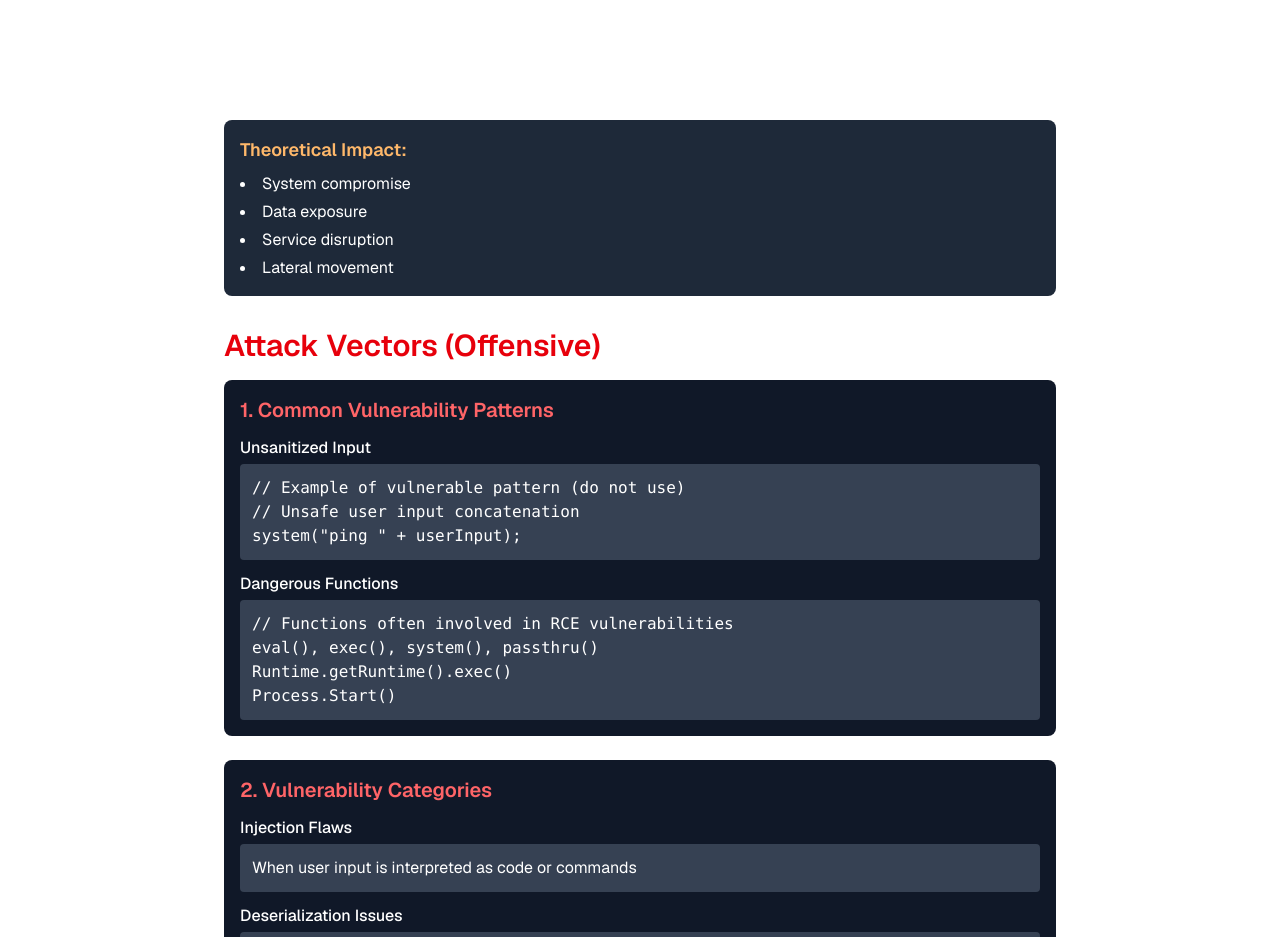
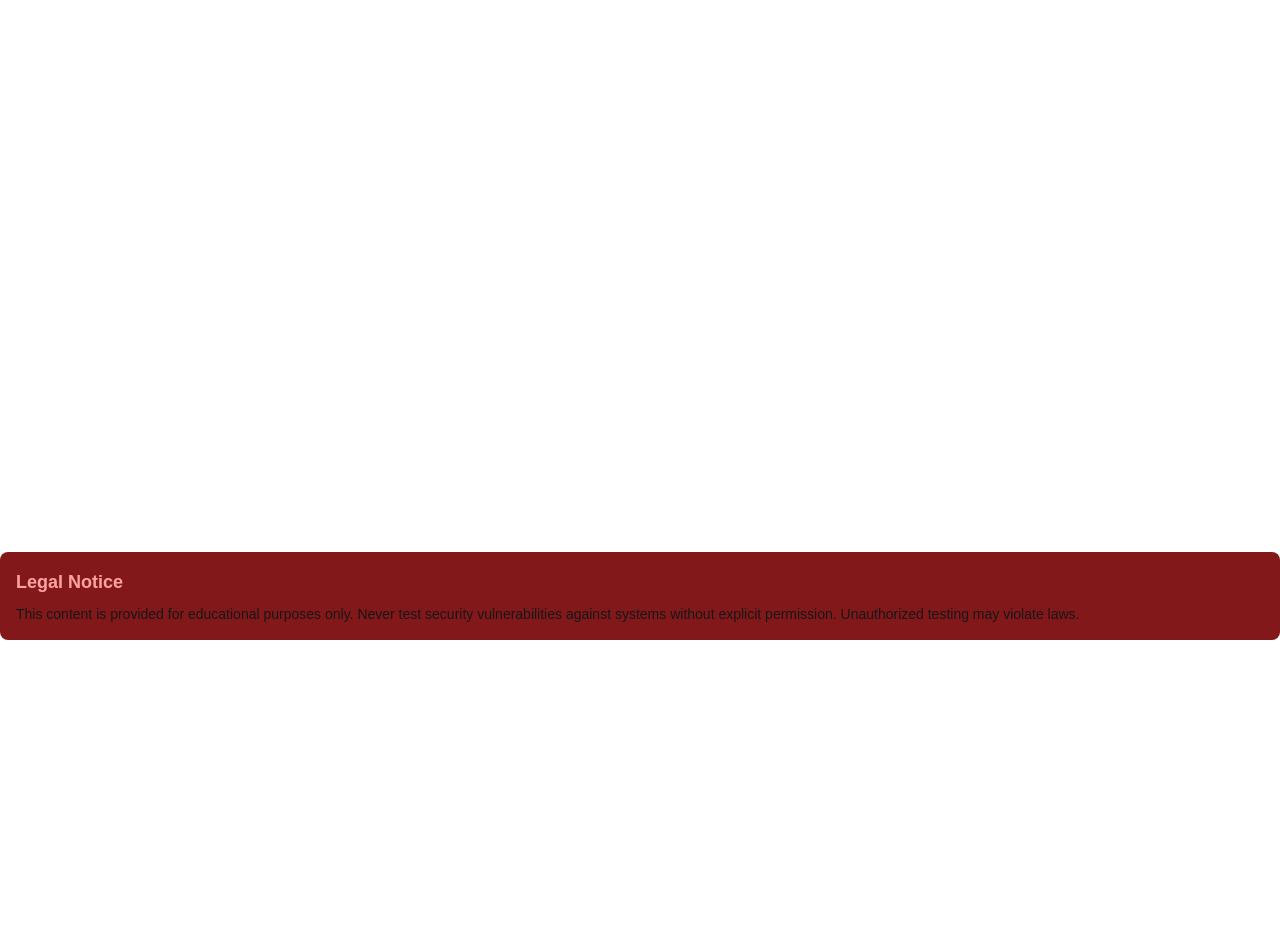
Before and after one commit to AnonAmosAdmn/HackingResourcesGuide, a Next.js app: page /rce in a window 1280 px wide. Shown: the part 160-1097 px from the top of the page. After the commit the page ends 800 px from the top, so only its background shows below. Built offline with nearby package versions, Linux system fonts and the light colour scheme.

Commit message:
Update page.tsx

```diff
--- a/app/rce/page.tsx
+++ b/app/rce/page.tsx
@@ -1,184 +1,17 @@
-// File: /app/rce-safe/page.tsx
-export default function RCESafePage() {
+/* eslint-disable react/no-unescaped-entities */
+// File: /app/rce/page.tsx
+
+export default function RCEPage() {
   return (
-    <main className="p-8 max-w-4xl mx-auto font-sans text-white">
-      <h1 className="text-4xl font-extrabold mb-8 text-purple-600">
-        Remote Code Execution (RCE) Security Guide
-      </h1>
+    <div className="p-8 max-w-4xl mx-auto font-sans text-white">
+      <h1 className="text-4xl font-extrabold mb-8 text-purple-600">Remote Code Execution (RCE)</h1>
 
       <section className="mb-8">
-        <h2 className="text-2xl font-bold mb-3">Understanding RCE</h2>
+        <h2 className="text-2xl font-bold mb-3">What is RCE?</h2>
         <p className="leading-relaxed">
-          Remote Code Execution vulnerabilities allow attackers to execute arbitrary commands on a target system.
-          This guide focuses on understanding and preventing these vulnerabilities without providing executable examples.
+          Remote Code Execution is a critical vulnerability that allows attackers to execute arbitrary code on a target system or application.
         </p>
-        <div className="mt-4 p-4 bg-gray-800 rounded-lg">
-          <h3 className="text-lg font-semibold mb-2 text-orange-300">Theoretical Impact:</h3>
-          <ul className="list-disc list-inside space-y-1">
-            <li>System compromise</li>
-            <li>Data exposure</li>
-            <li>Service disruption</li>
-            <li>Lateral movement</li>
-          </ul>
-        </div>
       </section>
-
-      <section className="mb-10">
-        <h2 className="text-3xl font-semibold mb-4 text-red-600">Attack Vectors (Offensive)</h2>
-
-        <article className="mb-6 bg-gray-900 p-4 rounded-lg">
-          <h3 className="text-xl font-semibold mb-2 text-red-400">1. Common Vulnerability Patterns</h3>
-
-          <h4 className="font-medium mb-1 mt-3">Unsanitized Input</h4>
-          <pre className="bg-gray-700 p-3 rounded overflow-auto">
-{`// Example of vulnerable pattern (do not use)
-// Unsafe user input concatenation
-system("ping " + userInput);`}
-          </pre>
-
-          <h4 className="font-medium mb-1 mt-3">Dangerous Functions</h4>
-          <pre className="bg-gray-700 p-3 rounded overflow-auto">
-{`// Functions often involved in RCE vulnerabilities
-eval(), exec(), system(), passthru()
-Runtime.getRuntime().exec()
-Process.Start()`}
-          </pre>
-        </article>
-
-        <article className="mb-6 bg-gray-900 p-4 rounded-lg">
-          <h3 className="text-xl font-semibold mb-2 text-red-400">2. Vulnerability Categories</h3>
-
-          <h4 className="font-medium mb-1 mt-3">Injection Flaws</h4>
-          <div className="bg-gray-700 p-3 rounded">
-            <p>When user input is interpreted as code or commands</p>
-          </div>
-
-          <h4 className="font-medium mb-1 mt-3">Deserialization Issues</h4>
-          <div className="bg-gray-700 p-3 rounded">
-            <p>When untrusted data is deserialized without proper validation</p>
-          </div>
-        </article>
-
-        <article className="mb-6 bg-gray-900 p-4 rounded-lg">
-          <h3 className="text-xl font-semibold mb-2 text-red-400">3. Security Research Resources</h3>
-
-          <h4 className="font-medium mb-1 mt-3">Academic Papers</h4>
-          <ul className="list-disc list-inside ml-4 space-y-1">
-            <li>MITRE CWE-78: OS Command Injection</li>
-            <li>OWASP Top 10 A03: Injection</li>
-          </ul>
-
-          <h4 className="font-medium mb-1 mt-3">Testing Methodologies</h4>
-          <ul className="list-disc list-inside ml-4 space-y-1">
-            <li>Static code analysis</li>
-            <li>Input validation testing</li>
-            <li>Sandboxed environments</li>
-          </ul>
-        </article>
-      </section>
-
-      <section className="mb-10">
-        <h2 className="text-3xl font-semibold mb-4 text-blue-600">Defensive Strategies</h2>
-
-        <article className="mb-6 bg-gray-900 p-4 rounded-lg">
-          <h3 className="text-xl font-semibold mb-2 text-blue-400">1. Secure Coding Practices</h3>
-
-          <h4 className="font-medium mb-1 mt-3">Input Validation</h4>
-          <pre className="bg-gray-700 p-3 rounded overflow-auto">
-{`// Safe input handling example
-if (isValidInput(userInput)) {
-  safeProcess(userInput);
-}`}
-          </pre>
-
-          <h4 className="font-medium mb-1 mt-3">Parameterized Commands</h4>
-          <pre className="bg-gray-700 p-3 rounded overflow-auto">
-{`// Safe command execution pattern
-ProcessBuilder pb = new ProcessBuilder("ping", "-c", "4", validatedInput);
-Process p = pb.start();`}
-          </pre>
-        </article>
-
-        <article className="mb-6 bg-gray-900 p-4 rounded-lg">
-          <h3 className="text-xl font-semibold mb-2 text-blue-400">2. System Hardening</h3>
-
-          <h4 className="font-medium mb-1 mt-3">Least Privilege</h4>
-          <div className="bg-gray-700 p-3 rounded">
-            <p>Run services with minimal required permissions</p>
-          </div>
-
-          <h4 className="font-medium mb-1 mt-3">Function Restrictions</h4>
-          <pre className="bg-gray-700 p-3 rounded overflow-auto">
-{`# PHP disable_functions example
-disable_functions = exec,passthru,shell_exec,system`}
-          </pre>
-        </article>
-
-        <article className="mb-6 bg-gray-900 p-4 rounded-lg">
-          <h3 className="text-xl font-semibold mb-2 text-blue-400">3. Monitoring & Detection</h3>
-
-          <h4 className="font-medium mb-1 mt-3">Anomaly Detection</h4>
-          <ul className="list-disc list-inside ml-4 space-y-1">
-            <li>Unexpected process execution</li>
-            <li>Unusual command patterns</li>
-          </ul>
-
-          <h4 className="font-medium mb-1 mt-3">Log Analysis</h4>
-          <ul className="list-disc list-inside ml-4 space-y-1">
-            <li>Command execution auditing</li>
-            <li>Failed execution attempts</li>
-          </ul>
-        </article>
-      </section>
-
-      <section className="mb-12">
-        <h2 className="text-3xl font-semibold mb-4">Educational Resources</h2>
-        <div className="space-y-6">
-          <div className="bg-gray-800 p-4 rounded-lg">
-            <h3 className="text-xl font-semibold mb-3 text-yellow-400">Learning Materials</h3>
-            <ul className="space-y-3">
-              <li>
-                <a href="https://owasp.org/www-community/attacks/Command_Injection" target="_blank" rel="noopener noreferrer" className="text-blue-400 hover:underline">
-                  OWASP Command Injection Documentation
-                </a>
-              </li>
-              <li>
-                <a href="https://cwe.mitre.org/data/definitions/94.html" target="_blank" rel="noopener noreferrer" className="text-blue-400 hover:underline">
-                  MITRE CWE-94: Code Injection
-                </a>
-              </li>
-            </ul>
-          </div>
-          <div className="bg-gray-800 p-4 rounded-lg">
-            <h3 className="text-xl font-semibold mb-3 text-yellow-400">Security Standards</h3>
-            <ul className="space-y-3">
-              <li>
-                <a href="https://cheatsheetseries.owasp.org/cheatsheets/OS_Command_Injection_Defense_Cheat_Sheet.html" target="_blank" rel="noopener noreferrer" className="text-blue-400 hover:underline">
-                  OWASP Command Injection Defense
-                </a>
-              </li>
-              <li>
-                <a href="https://www.nist.gov/cyberframework" target="_blank" rel="noopener noreferrer" className="text-blue-400 hover:underline">
-                  NIST Cybersecurity Framework
-                </a>
-              </li>
-            </ul>
-          </div>
-        </div>
-      </section>
-
-      <div className="p-4 bg-gray-800 rounded-lg border-l-4 border-purple-500">
-        <h3 className="text-lg font-semibold mb-2 text-purple-400">Security Best Practices</h3>
-        <ul className="list-disc list-inside ml-4 space-y-1">
-          <li>Never execute unsanitized user input</li>
-          <li>Use safe API alternatives to system commands</li>
-          <li>Implement proper input validation</li>
-          <li>Regularly audit code for dangerous functions</li>
-          <li>Maintain updated security patches</li>
-          <li>Conduct security training for developers</li>
-        </ul>
-      </div>
-
-    </main>
+    </div>
   );
 }
```
